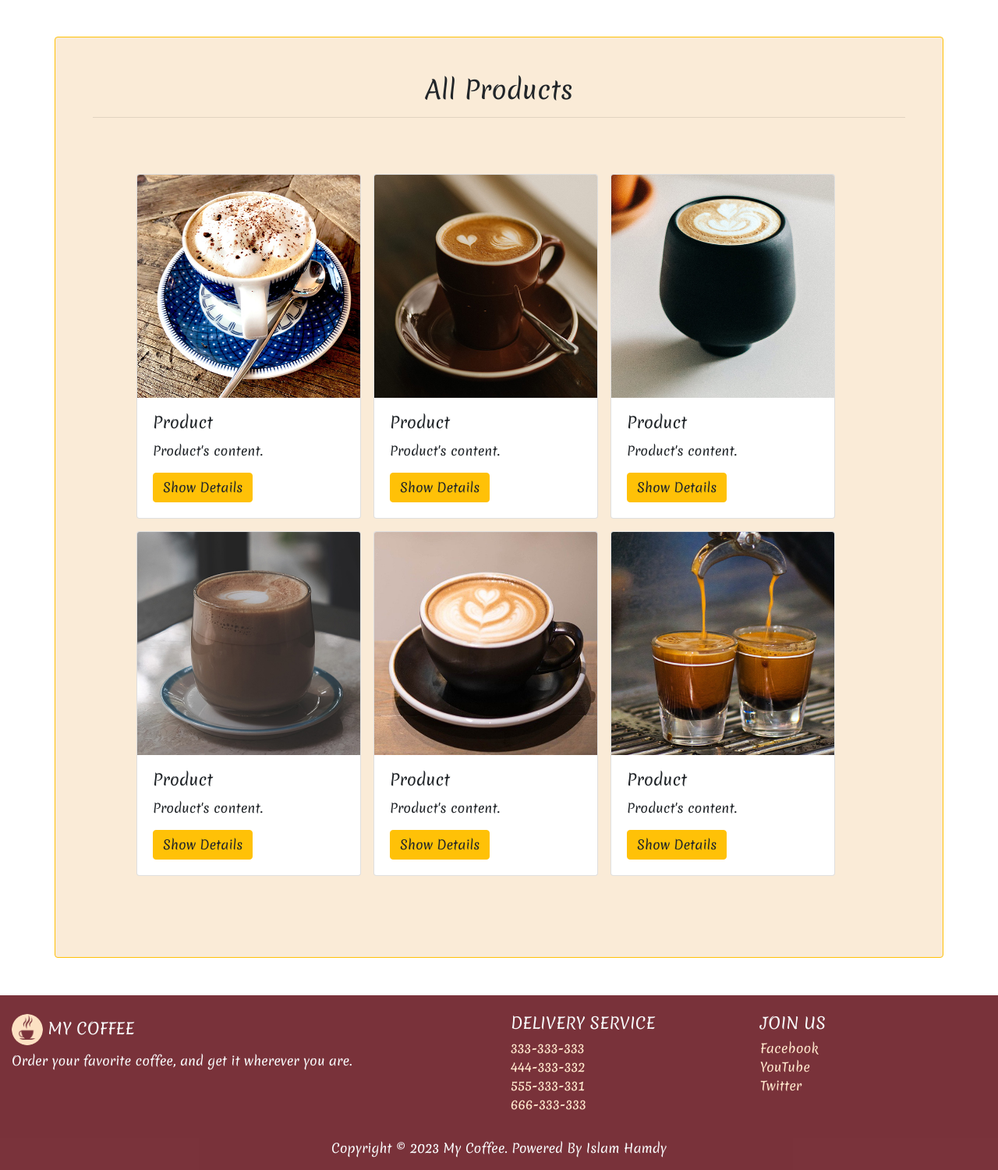
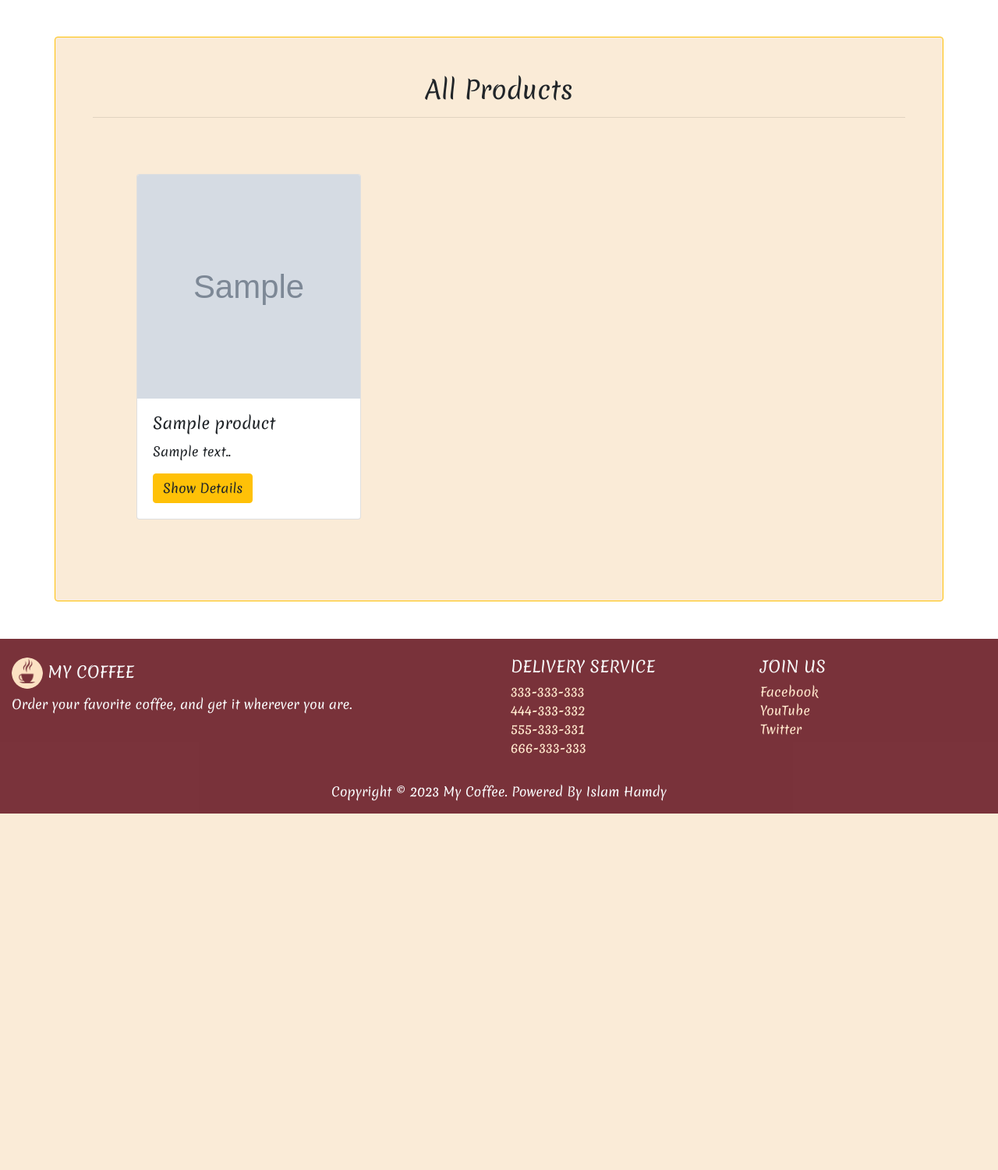
Before and after one commit to Islam412/My_Coffee, a Django app: page /products/ in a window 1280 px wide. Shown: the part 66-1566 px from the top of the page at 78% size. After the commit the page ends 1109 px from the top, so only its background shows below. Run offline with Django 4.2, Linux system fonts and the light colour scheme; tables that the repository leaves empty hold one stand-in row (values such as "Sample post"); grey boxes marked "Sample" are stand-in pictures; some libraries are stand-ins or nearby versions.

Commit message:
add data product in products.html page

```diff
--- a/products/models.py
+++ b/products/models.py
@@ -7,7 +7,7 @@ class Product(models.Model):
     name = models.CharField(max_length=200)
     description = models.TextField(max_length=20000)
     price = models.DecimalField(max_digits=6 , decimal_places=2)
-    photo = models.ImageField('photos/%y%m%d')
+    image = models.ImageField('photos/%y%m%d')
     is_active = models.BooleanField(default=True)
     publish_date = models.DateTimeField(default=datetime.now)
 
--- a/products/templates/products/products.html
+++ b/products/templates/products/products.html
@@ -5,83 +5,24 @@
         <form>
             <h2 class="text-center">All Products</h2>
             <hr>
-
             <section>
                 <div class="container-fluid">
                 <div class="row p-5" >
-
-                    <div>
-                    <div class="card m-2" style="width: 18rem;">
-                        <img src="img/pro1.jpg" class="card-img-top" alt="...">
-                        <div class="card-body">
-                        <h5 class="card-title">Product</h5>
-                        <p class="card-text">Product's content.</p>
-                        <a href="#" class="btn btn-warning">Show Details</a>
+                    {% for item in products %}
+                        <div>
+                        <div class="card m-2" style="width: 18rem;">
+                            <img src="{{item.image.url}}" class="card-img-top" style="width:286.4px ; height:286.4px" alt="{{item.name}}">
+                            <div class="card-body">
+                            <h5 class="card-title">{{item}}</h5>
+                            <p class="card-text text-truncate">{{item.description}}.</p>
+                            <a href="#" class="btn btn-warning">Show Details</a>
+                            </div>
                         </div>
-                    </div>
-                    </div>
-
-                    <div>
-                    <div class="card m-2" style="width: 18rem;">
-                        <img src="img/pro2.jpg" class="card-img-top" alt="...">
-                        <div class="card-body">
-                        <h5 class="card-title">Product</h5>
-                        <p class="card-text">Product's content.</p>
-                        <a href="#" class="btn btn-warning">Show Details</a>
                         </div>
-                    </div>
-                    </div>
-
-                    <div>
-                    <div class="card m-2" style="width: 18rem;">
-                        <img src="img/pro3.jpg" class="card-img-top" alt="...">
-                        <div class="card-body">
-                        <h5 class="card-title">Product</h5>
-                        <p class="card-text">Product's content.</p>
-                        <a href="#" class="btn btn-warning">Show Details</a>
-                        </div>
-                    </div>
-                    </div>
-
-                    <div>
-                    <div class="card m-2" style="width: 18rem;">
-                        <img src="img/pro4.jpg" class="card-img-top" alt="...">
-                        <div class="card-body">
-                        <h5 class="card-title">Product</h5>
-                        <p class="card-text">Product's content.</p>
-                        <a href="#" class="btn btn-warning">Show Details</a>
-                        </div>
-                    </div>
-                    </div>
-
-                    <div>
-                    <div class="card m-2" style="width: 18rem;">
-                        <img src="img/pro5.jpg" class="card-img-top" alt="...">
-                        <div class="card-body">
-                        <h5 class="card-title">Product</h5>
-                        <p class="card-text">Product's content.</p>
-                        <a href="#" class="btn btn-warning">Show Details</a>
-                        </div>
-                    </div>
-                    </div>
-
-                    <div>
-                    <div class="card m-2" style="width: 18rem;">
-                        <img src="img/pro6.jpg" class="card-img-top" alt="...">
-                        <div class="card-body">
-                        <h5 class="card-title">Product</h5>
-                        <p class="card-text">Product's content.</p>
-                        <a href="#" class="btn btn-warning">Show Details</a>
-                        </div>
-                    </div>
-                    </div>
-
+                    {% endfor %}
                 </div>
                 </div>
             </section>
-
-
         </form>
-
     </div>
 {% endblock body %}
--- a/products/views.py
+++ b/products/views.py
@@ -1,9 +1,13 @@
 from django.shortcuts import render
+from .models import Product
 
 # Create your views here.
 
 def products(request):
-    return render(request,'products/products.html')
+    items = {
+        'products' : Product.objects.all()
+    }
+    return render(request,'products/products.html',items )
 
 
 def product(request):
```
Also changed, not shown: media/img4.jpg (added), products/migrations/0002_rename_photo_product_image.py (added).
